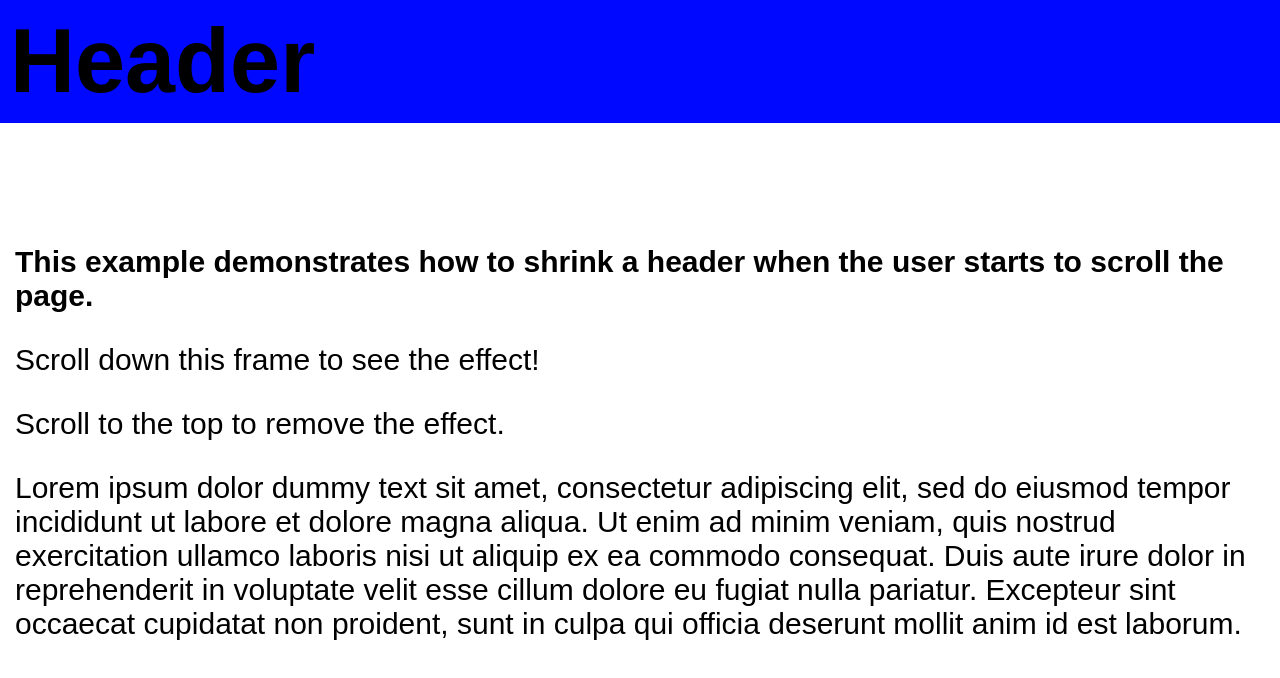
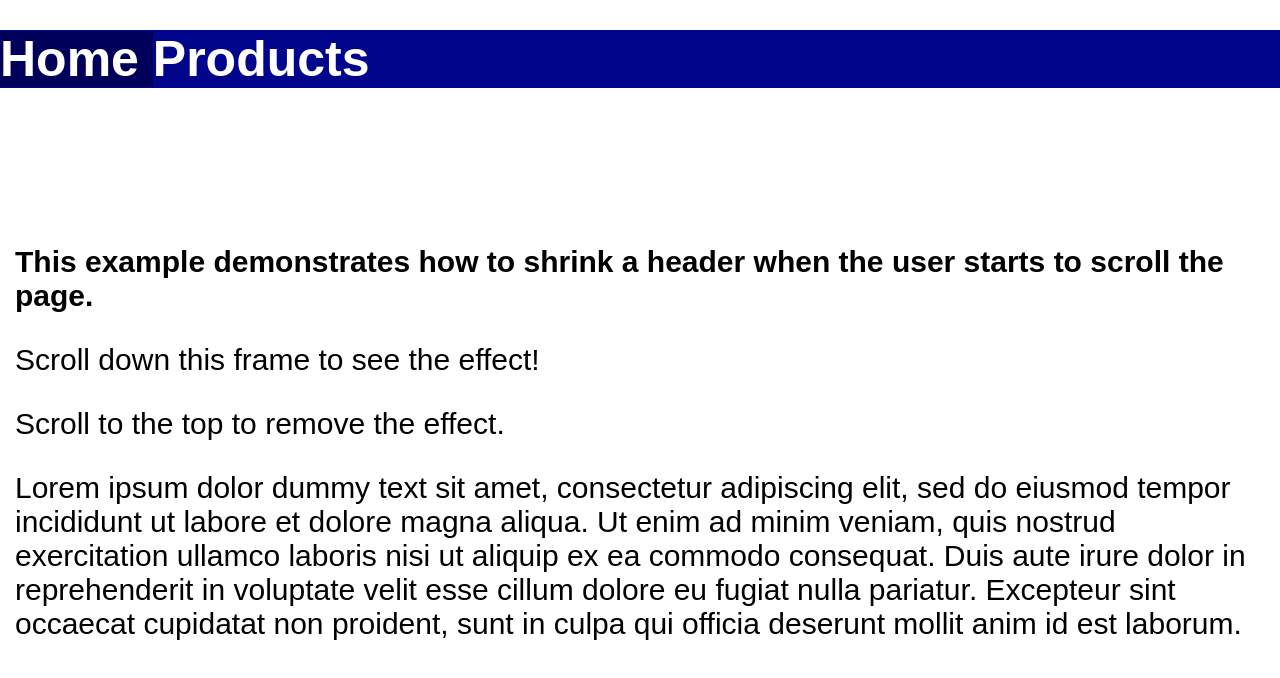
Before and after one commit to AeronexCargo/AeronexCargo_page, a plain HTML site: page index2.html in a window 1280 px wide. Shown: the top 678 px of the page. Drawn offline with Linux system fonts and the light colour scheme.

Commit message:
index2 dynamic

```diff
--- a/index2.html
+++ b/index2.html
@@ -12,31 +12,60 @@ body {
 
   font-weight: bold;
   position: fixed;
-  top: 0;
+
   width: 100%;
   transition: 0.2s;
 }
 
 .mainheader {
-  padding: 10px 10px;
-  background-color: #0008ff;
-  color: black;
-  font-size: 90px;
+  /*padding: 10px 10px;*/
+  background-color: #00058c;
+  color: white;
+  font-size: 50px;
   text-align: left;
+  top: 30px;
+}
+/*.mainheader .btn {
+  font-size: 50px;
+}*/
+.reduced {
+  /*padding: 1px 1px;*/
+  background-color: #00058c;
+  color: white;
+  font-size: 30px;
+  text-align: left;
+  top: 0;
 }
 
-.reduced {
-  padding: 1px 1px;
-  background-color: #00058c;
-  color: rgb(255, 255, 255);
+/*.reduced .btn {
   font-size: 30px;
-  text-align: left;
+}*/
+
+/* Style the buttons */
+.btn {
+  border: none;
+  outline: none;
+  position: relative;
+  cursor: pointer;
+  display: inline;
+  /*font-size: 18px;*/
 }
+
+
+/* Style the active class, and buttons on mouse-over */
+.active, .btn:hover {
+  background-color: #00005b;
+  color: white;
+}
+
 </style>
 </head>
 <body>
 
-<div id="header" class="mainheader">Header</div>
+<div id="header" class="mainheader">
+  <div class="btn active"> Home </div>
+  <div class="btn"> Products</div>
+</div>
 
 <div style="margin-top:200px;padding:15px 15px 2500px;font-size:30px">
   <p><b>This example demonstrates how to shrink a header when the user starts to scroll the page.</b></p>
@@ -56,6 +85,18 @@ function scrollFunction() {
     document.getElementById("header").classList.remove("reduced"); //.style.fontSize = "90px";
   }
 }
+
+// Add active class to the current button (highlight it)
+var header = document.getElementById("header");
+var btns = header.getElementsByClassName("btn");
+
+for (var i = 0; i < btns.length; i++) {
+  btns[i].addEventListener("click", function() {
+  var current = document.getElementsByClassName("active");
+  current[0].className = current[0].className.replace(" active", "");
+  this.className += " active";
+  });
+}
 </script>
 
 </body>
```
